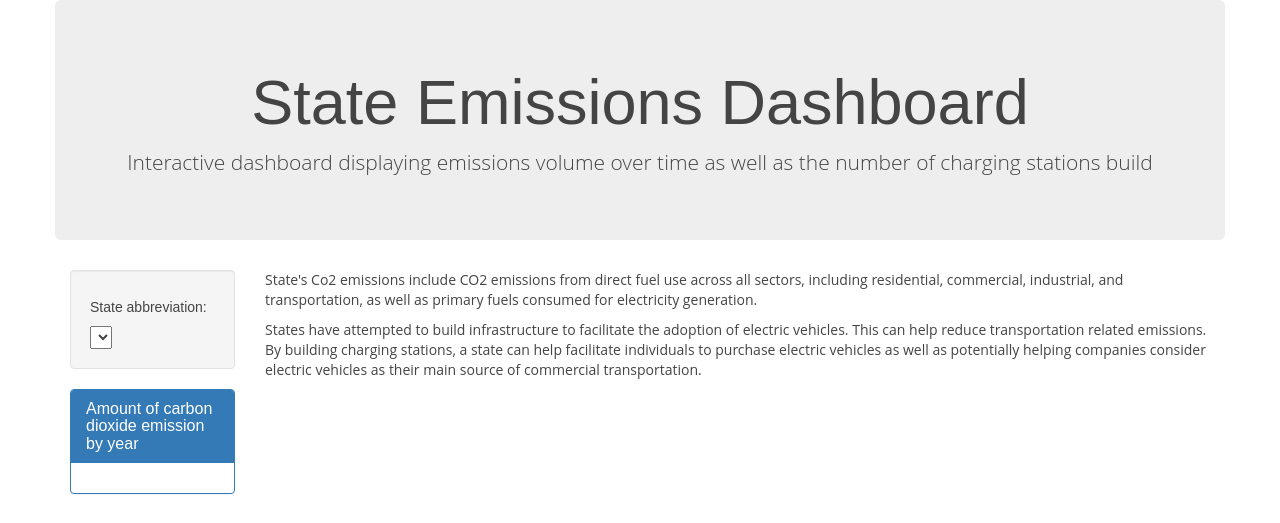
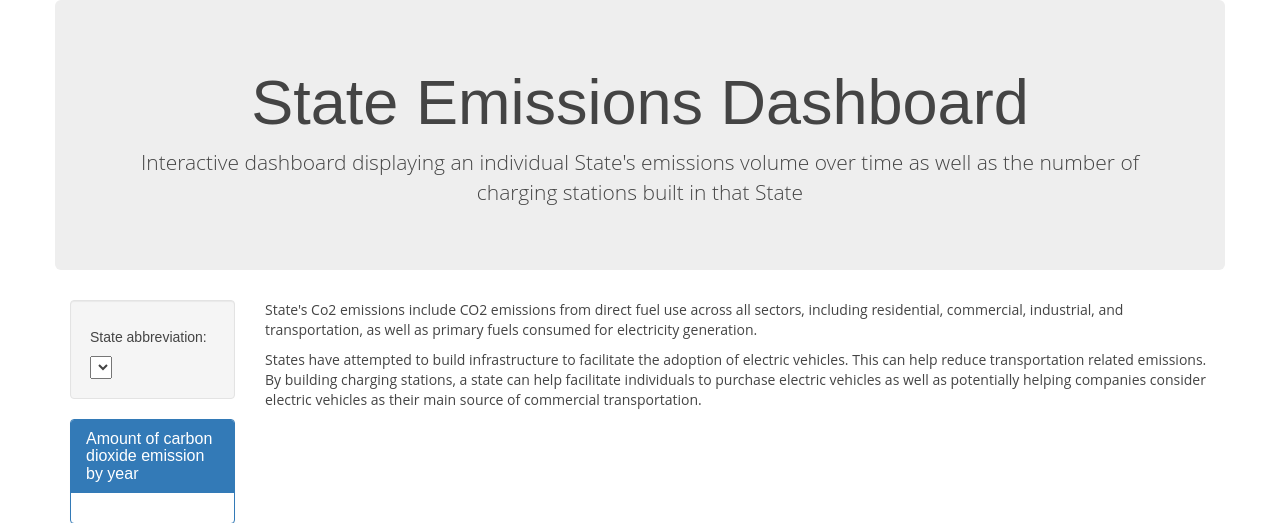
Before and after one commit to allychau/visualize_me_captain, a Flask app: page /chart in a window 1280 px wide. Shown: the part 107-630 px from the top of the page. Run offline with Flask 2, Linux system fonts and the light colour scheme; data that the repository does not hold is empty; some libraries are stand-ins or nearby versions.

Commit message:
Updated text

```diff
--- a/templates/chart.html
+++ b/templates/chart.html
@@ -40,7 +40,7 @@
     <div class="row">
       <div class="col-md-12 jumbotron text-center">
         <h1>State Emissions Dashboard</h1>
-        <p>Interactive dashboard displaying emissions volume over time as well as the number of charging stations build</p>
+        <p>Interactive dashboard displaying an individual State's emissions volume over time as well as the number of charging stations built in that State</p>
       </div>
     </div>
     <div class="row">
```
